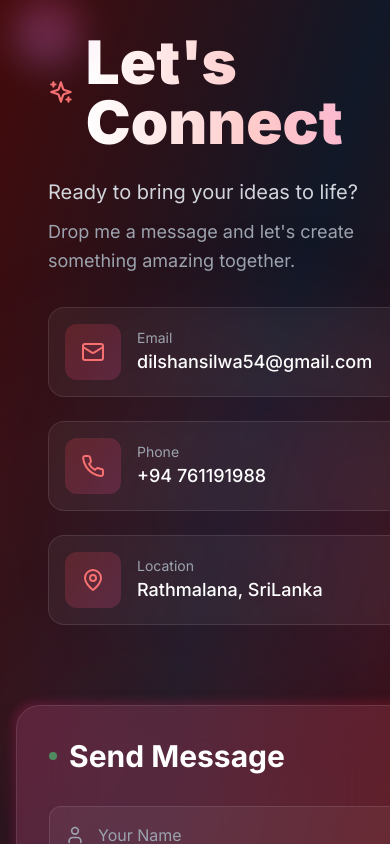
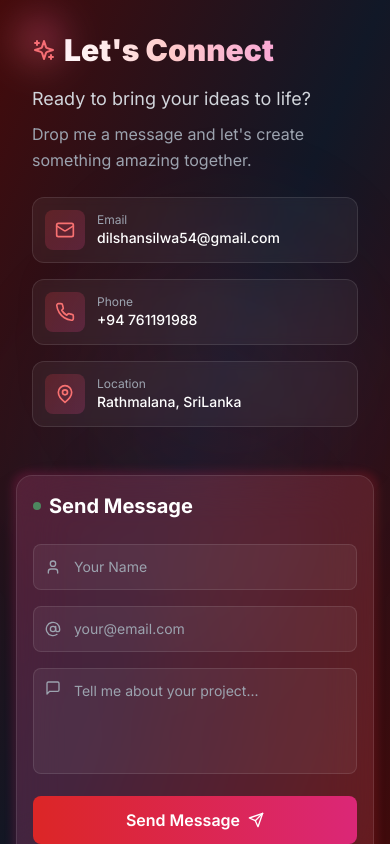
Before and after one commit to DilshanDe/Portfolio, a React (Create React App) app: page / in a window 390 px wide. Shown: the part 6340-7184 px from the top of the page. Built offline with nearby package versions, Linux system fonts and the light colour scheme.

Commit message:
Update Contact.jsx

```diff
--- a/src/components/Contact.jsx
+++ b/src/components/Contact.jsx
@@ -80,12 +80,12 @@ export default function ContactForm() {
   };
 
   return (
-    <div id="contacts" className="relative min-h-screen p-4 flex items-center justify-center overflow-hidden bg-gradient-to-br from-red-950 via-gray-900 to-red-950">
+    <div id="contacts" className="relative min-h-screen py-8 px-4 flex items-center justify-center overflow-hidden bg-gradient-to-br from-red-950 via-gray-900 to-red-950">
       {/* Animated Background Elements */}
       <div className="absolute inset-0 overflow-hidden">
-        <div className="absolute top-1/4 left-1/4 w-96 h-96 bg-gradient-to-r from-red-500/10 to-pink-500/10 rounded-full blur-3xl animate-pulse" />
-        <div className="absolute bottom-1/4 right-1/4 w-80 h-80 bg-gradient-to-r from-red-500/10 to-orange-500/10 rounded-full blur-3xl animate-pulse delay-1000" />
-        <div className="absolute top-1/2 left-1/2 transform -translate-x-1/2 -translate-y-1/2 w-[600px] h-[600px] bg-gradient-to-r from-red-500/5 to-pink-500/5 rounded-full blur-3xl" />
+        <div className="absolute top-1/4 left-1/4 w-64 h-64 md:w-96 md:h-96 bg-gradient-to-r from-red-500/10 to-pink-500/10 rounded-full blur-3xl animate-pulse" />
+        <div className="absolute bottom-1/4 right-1/4 w-48 h-48 md:w-80 md:h-80 bg-gradient-to-r from-red-500/10 to-orange-500/10 rounded-full blur-3xl animate-pulse delay-1000" />
+        <div className="absolute top-1/2 left-1/2 transform -translate-x-1/2 -translate-y-1/2 w-[300px] h-[300px] md:w-[600px] md:h-[600px] bg-gradient-to-r from-red-500/5 to-pink-500/5 rounded-full blur-3xl" />
       </div>
 
       <motion.div
@@ -93,10 +93,10 @@ export default function ContactForm() {
         initial="hidden"
         whileInView="visible"
         viewport={{ once: true }}
-        className="relative w-full max-w-7xl grid lg:grid-cols-2 gap-12 z-10"
+        className="relative w-full max-w-6xl grid grid-cols-1 lg:grid-cols-2 gap-8 lg:gap-12 z-10"
       >
         {/* Left Side - Contact Info */}
-        <motion.div variants={itemVariants} className="space-y-8 p-8">
+        <motion.div variants={itemVariants} className="space-y-6 lg:space-y-8 p-4 lg:p-8">
           <div className="relative">
             <motion.div
               animate={{
@@ -108,34 +108,34 @@ export default function ContactForm() {
                 repeat: Infinity,
                 ease: "linear",
               }}
-              className="absolute -top-8 -left-8 w-16 h-16 bg-gradient-to-r from-purple-400/30 to-pink-500/30 rounded-full blur-lg"
+              className="absolute -top-4 -left-4 lg:-top-8 lg:-left-8 w-12 h-12 lg:w-16 lg:h-16 bg-gradient-to-r from-red-400/30 to-pink-500/30 rounded-full blur-lg"
             />
 
             <motion.div
               variants={itemVariants}
-              className="flex items-center gap-3 mb-6"
+              className="flex items-center gap-2 lg:gap-3 mb-4 lg:mb-6"
             >
-              <Sparkles className="h-8 w-8 text-red-400" />
-              <h1 className="text-6xl font-black bg-clip-text text-transparent bg-gradient-to-r from-white via-red-200 to-pink-300">
+              <Sparkles className="h-6 w-6 lg:h-8 lg:w-8 text-red-400" />
+              <h1 className="text-3xl sm:text-4xl lg:text-6xl font-black bg-clip-text text-transparent bg-gradient-to-r from-white via-red-200 to-pink-300">
                 Let's Connect
               </h1>
             </motion.div>
 
             <motion.p
               variants={itemVariants}
-              className="text-xl text-gray-300 leading-relaxed mb-2"
+              className="text-lg lg:text-xl text-gray-300 leading-relaxed mb-2"
             >
               Ready to bring your ideas to life?
             </motion.p>
             <motion.p
               variants={itemVariants}
-              className="text-lg text-gray-400 leading-relaxed"
+              className="text-base lg:text-lg text-gray-400 leading-relaxed"
             >
               Drop me a message and let's create something amazing together.
             </motion.p>
           </div>
 
-          <motion.div variants={itemVariants} className="space-y-6">
+          <motion.div variants={itemVariants} className="space-y-4 lg:space-y-6">
             {[
               { icon: Mail, label: "Email", value: CONTACT.email, href: `mailto:${CONTACT.email}` },
               { icon: Phone, label: "Phone", value: CONTACT.phoneNo, href: `tel:${CONTACT.phoneNo}` },
@@ -145,18 +145,18 @@ export default function ContactForm() {
                 key={index}
                 href={item.href}
                 variants={itemVariants}
-                whileHover={{ scale: 1.02, x: 10 }}
+                whileHover={{ scale: 1.02, x: 5 }}
                 whileTap={{ scale: 0.98 }}
-                className="group flex items-center space-x-4 p-4 rounded-2xl bg-white/5 backdrop-blur-sm border border-white/10 hover:bg-white/10 hover:border-red-500/30 transition-all duration-300"
+                className="group flex items-center space-x-3 lg:space-x-4 p-3 lg:p-4 rounded-xl lg:rounded-2xl bg-white/5 backdrop-blur-sm border border-white/10 hover:bg-white/10 hover:border-red-500/30 transition-all duration-300"
               >
-                <div className="flex items-center justify-center w-14 h-14 rounded-xl bg-gradient-to-br from-red-500/20 to-pink-500/20 group-hover:from-red-500/30 group-hover:to-pink-500/30 transition-all duration-300">
-                  <item.icon className="h-6 w-6 text-red-400 group-hover:text-red-300" />
+                <div className="flex items-center justify-center w-10 h-10 lg:w-14 lg:h-14 rounded-lg lg:rounded-xl bg-gradient-to-br from-red-500/20 to-pink-500/20 group-hover:from-red-500/30 group-hover:to-pink-500/30 transition-all duration-300">
+                  <item.icon className="h-5 w-5 lg:h-6 lg:w-6 text-red-400 group-hover:text-red-300" />
                 </div>
-                <div>
-                  <p className="text-sm text-gray-400 group-hover:text-gray-300">{item.label}</p>
-                  <p className="text-lg font-medium text-white group-hover:text-red-200">{item.value}</p>
+                <div className="flex-1 min-w-0">
+                  <p className="text-xs lg:text-sm text-gray-400 group-hover:text-gray-300">{item.label}</p>
+                  <p className="text-sm lg:text-lg font-medium text-white group-hover:text-red-200 truncate">{item.value}</p>
                 </div>
-                <ArrowRight className="h-5 w-5 text-gray-500 group-hover:text-red-400 ml-auto opacity-0 group-hover:opacity-100 transition-all duration-300" />
+                <ArrowRight className="h-4 w-4 lg:h-5 lg:w-5 text-gray-500 group-hover:text-red-400 opacity-0 group-hover:opacity-100 transition-all duration-300 flex-shrink-0" />
               </motion.a>
             ))}
           </motion.div>
@@ -165,17 +165,17 @@ export default function ContactForm() {
         {/* Right Side - Contact Form */}
         <motion.div variants={itemVariants} className="relative group">
           {/* Animated Border */}
-          <div className="absolute -inset-1 bg-gradient-to-r from-red-600 via-pink-600 to-red-600 rounded-3xl blur-sm opacity-20 group-hover:opacity-30 transition duration-1000 animate-gradient-xy" />
+          <div className="absolute -inset-1 bg-gradient-to-r from-red-600 via-pink-600 to-red-600 rounded-2xl lg:rounded-3xl blur-sm opacity-20 group-hover:opacity-30 transition duration-1000 animate-gradient-xy" />
 
-          <div className="relative p-8 bg-white/5 backdrop-blur-xl rounded-3xl border border-white/10 shadow-2xl">
-            <div className="flex items-center gap-3 mb-8">
+          <div className="relative p-4 lg:p-8 bg-white/5 backdrop-blur-xl rounded-2xl lg:rounded-3xl border border-white/10 shadow-2xl">
+            <div className="flex items-center gap-2 lg:gap-3 mb-6 lg:mb-8">
               <div className="w-2 h-2 bg-green-400 rounded-full animate-pulse" />
-              <h3 className="text-3xl font-bold text-white">
+              <h3 className="text-xl lg:text-3xl font-bold text-white">
                 Send Message
               </h3>
             </div>
 
-            <form onSubmit={onSubmit} className="space-y-6">
+            <form onSubmit={onSubmit} className="space-y-4 lg:space-y-6">
               {[
                 { icon: User, name: "from_name", placeholder: "Your Name", type: "text" },
                 { icon: AtSign, name: "from_email", placeholder: "your@email.com", type: "email" },
@@ -185,7 +185,7 @@ export default function ContactForm() {
                   variants={itemVariants}
                   className="relative group"
                 >
-                  <field.icon className="absolute left-4 top-1/2 -translate-y-1/2 h-5 w-5 text-gray-400 group-focus-within:text-purple-400 transition-colors" />
+                  <field.icon className="absolute left-3 lg:left-4 top-1/2 -translate-y-1/2 h-4 w-4 lg:h-5 lg:w-5 text-gray-400 group-focus-within:text-red-400 transition-colors" />
                   <input
                     type={field.type}
                     name={field.name}
@@ -193,21 +193,21 @@ export default function ContactForm() {
                     onChange={handleChange}
                     placeholder={field.placeholder}
                     required
-                    className="w-full pl-12 pr-4 py-4 bg-white/5 border border-white/10 rounded-xl focus:outline-none focus:ring-2 focus:ring-purple-500/50 focus:border-purple-500/50 text-white placeholder-gray-400 transition-all duration-300 hover:bg-white/10"
+                    className="w-full pl-10 lg:pl-12 pr-3 lg:pr-4 py-3 lg:py-4 bg-white/5 border border-white/10 rounded-lg lg:rounded-xl focus:outline-none focus:ring-2 focus:ring-red-500/50 focus:border-red-500/50 text-white placeholder-gray-400 transition-all duration-300 hover:bg-white/10 text-sm lg:text-base"
                   />
                 </motion.div>
               ))}
 
               <motion.div variants={itemVariants} className="relative group">
-                <MessageSquare className="absolute left-4 top-4 h-5 w-5 text-gray-400 group-focus-within:text-purple-400 transition-colors" />
+                <MessageSquare className="absolute left-3 lg:left-4 top-3 lg:top-4 h-4 w-4 lg:h-5 lg:w-5 text-gray-400 group-focus-within:text-red-400 transition-colors" />
                 <textarea
                   name="message"
                   value={formData.message}
                   onChange={handleChange}
                   placeholder="Tell me about your project..."
                   required
-                  rows={5}
-                  className="w-full pl-12 pr-4 py-4 bg-white/5 border border-white/10 rounded-xl focus:outline-none focus:ring-2 focus:ring-purple-500/50 focus:border-purple-500/50 text-white placeholder-gray-400 resize-none transition-all duration-300 hover:bg-white/10"
+                  rows={4}
+                  className="w-full pl-10 lg:pl-12 pr-3 lg:pr-4 py-3 lg:py-4 bg-white/5 border border-white/10 rounded-lg lg:rounded-xl focus:outline-none focus:ring-2 focus:ring-red-500/50 focus:border-red-500/50 text-white placeholder-gray-400 resize-none transition-all duration-300 hover:bg-white/10 text-sm lg:text-base"
                 />
               </motion.div>
 
@@ -217,10 +217,10 @@ export default function ContactForm() {
                 disabled={isLoading}
                 whileHover={{ scale: 1.02 }}
                 whileTap={{ scale: 0.98 }}
-                className="group relative w-full py-4 px-8 bg-gradient-to-r from-purple-600 to-pink-600 hover:from-purple-700 hover:to-pink-700 text-white rounded-xl font-semibold text-lg transition-all duration-300 transform disabled:opacity-50 disabled:cursor-not-allowed overflow-hidden"
+                className="group relative w-full py-3 lg:py-4 px-6 lg:px-8 bg-gradient-to-r from-red-600 to-pink-600 hover:from-red-700 hover:to-pink-700 text-white rounded-lg lg:rounded-xl font-semibold text-base lg:text-lg transition-all duration-300 transform disabled:opacity-50 disabled:cursor-not-allowed overflow-hidden"
               >
-                <div className="absolute inset-0 bg-gradient-to-r from-purple-600 to-pink-600 opacity-0 group-hover:opacity-100 transition-opacity duration-300" />
-                <div className="relative flex items-center justify-center gap-3">
+                <div className="absolute inset-0 bg-gradient-to-r from-red-700 to-pink-700 opacity-0 group-hover:opacity-100 transition-opacity duration-300" />
+                <div className="relative flex items-center justify-center gap-2 lg:gap-3">
                   <AnimatePresence mode="wait">
                     {isLoading ? (
                       <motion.div
@@ -230,7 +230,7 @@ export default function ContactForm() {
                         exit={{ opacity: 0 }}
                         className="flex items-center gap-2"
                       >
-                        <div className="w-5 h-5 border-2 border-white/30 border-t-white rounded-full animate-spin" />
+                        <div className="w-4 h-4 lg:w-5 lg:h-5 border-2 border-white/30 border-t-white rounded-full animate-spin" />
                         Sending...
                       </motion.div>
                     ) : isSuccess ? (
@@ -241,7 +241,7 @@ export default function ContactForm() {
                         exit={{ opacity: 0, scale: 0.8 }}
                         className="flex items-center gap-2"
                       >
-                        <CheckCircle className="h-5 w-5" />
+                        <CheckCircle className="h-4 w-4 lg:h-5 lg:w-5" />
                         Message Sent!
                       </motion.div>
                     ) : (
@@ -253,7 +253,7 @@ export default function ContactForm() {
                         className="flex items-center gap-2"
                       >
                         Send Message
-                        <Send className="h-5 w-5 group-hover:translate-x-1 transition-transform" />
+                        <Send className="h-4 w-4 lg:h-5 lg:w-5 group-hover:translate-x-1 transition-transform" />
                       </motion.div>
                     )}
                   </AnimatePresence>
```
